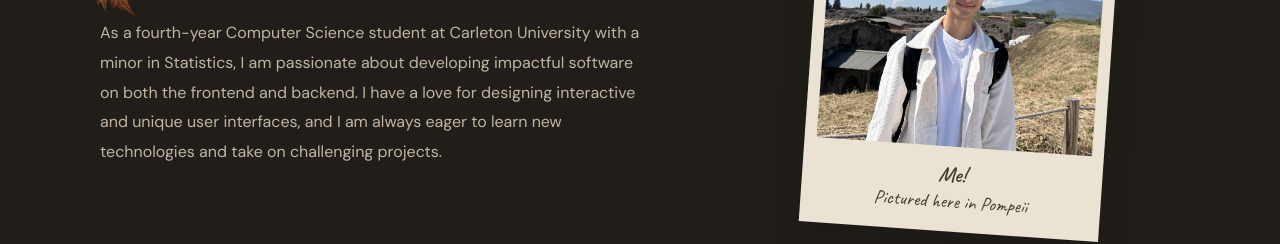
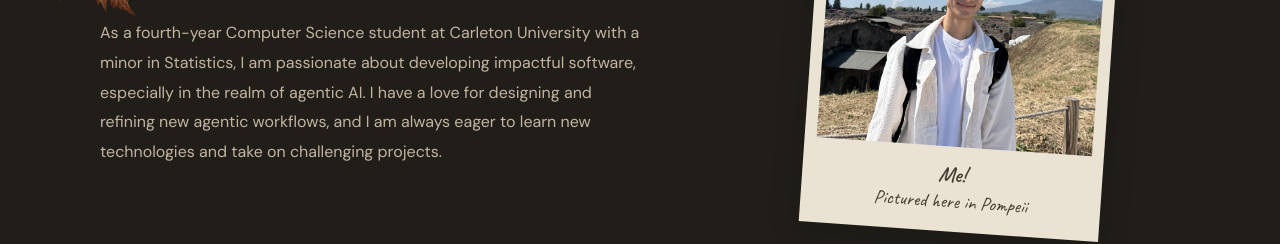
Before and after one commit to Raymond-Liu0503/Personal-Website, a plain HTML site: page index.html in a window 1280 px wide. Shown: the part 1080-1324 px from the top of the page. Drawn offline with nearby package versions, Linux system fonts and the light colour scheme; a web font is replaced by a local one.

Commit message:
Updated bio info

```diff
--- a/index.html
+++ b/index.html
@@ -63,8 +63,8 @@
             <p id="about-content">
               As a fourth-year Computer Science student at Carleton University
               with a minor in Statistics, I am passionate about developing
-              impactful software on both the frontend and backend. I have a love
-              for designing interactive and unique user interfaces, and I am
+              impactful software, especially in the realm of agentic AI. I have a love
+              for designing and refining new agentic workflows, and I am
               always eager to learn new technologies and take on challenging
               projects.
             </p>
```
